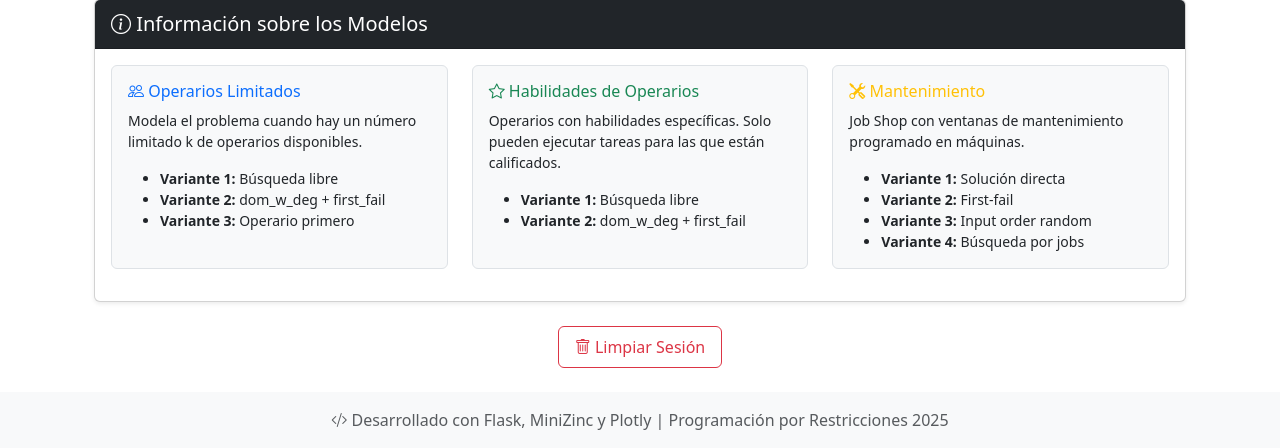
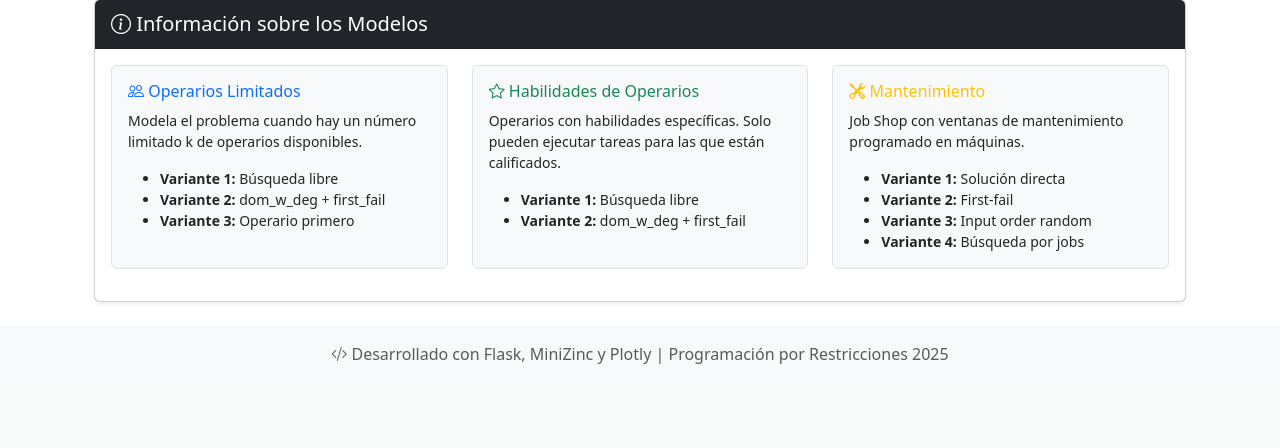
Before and after one commit to Yenreh/ProjectJobShop, a Flask app: page / in a window 1280 px wide. Shown: the part 730-1178 px from the top of the page. After the commit the page ends 1094 px from the top, so only its background shows below. Run offline with Flask 3, Linux system fonts and the light colour scheme; the visitor is signed in with stand-in values (Sample User, id 1).

Commit message:
Remove session clearing button from the index page

```diff
--- a/templates/index.html
+++ b/templates/index.html
@@ -187,14 +187,6 @@
             </div>
         </div>
     </div>
-
-    {% if uploaded_file %}
-    <div class="text-center mt-4">
-        <a href="{{ url_for('clear_session') }}" class="btn btn-outline-danger">
-            <i class="bi bi-trash"></i> Limpiar Sesión
-        </a>
-    </div>
-    {% endif %}
 </div>
 
 <script>
```
